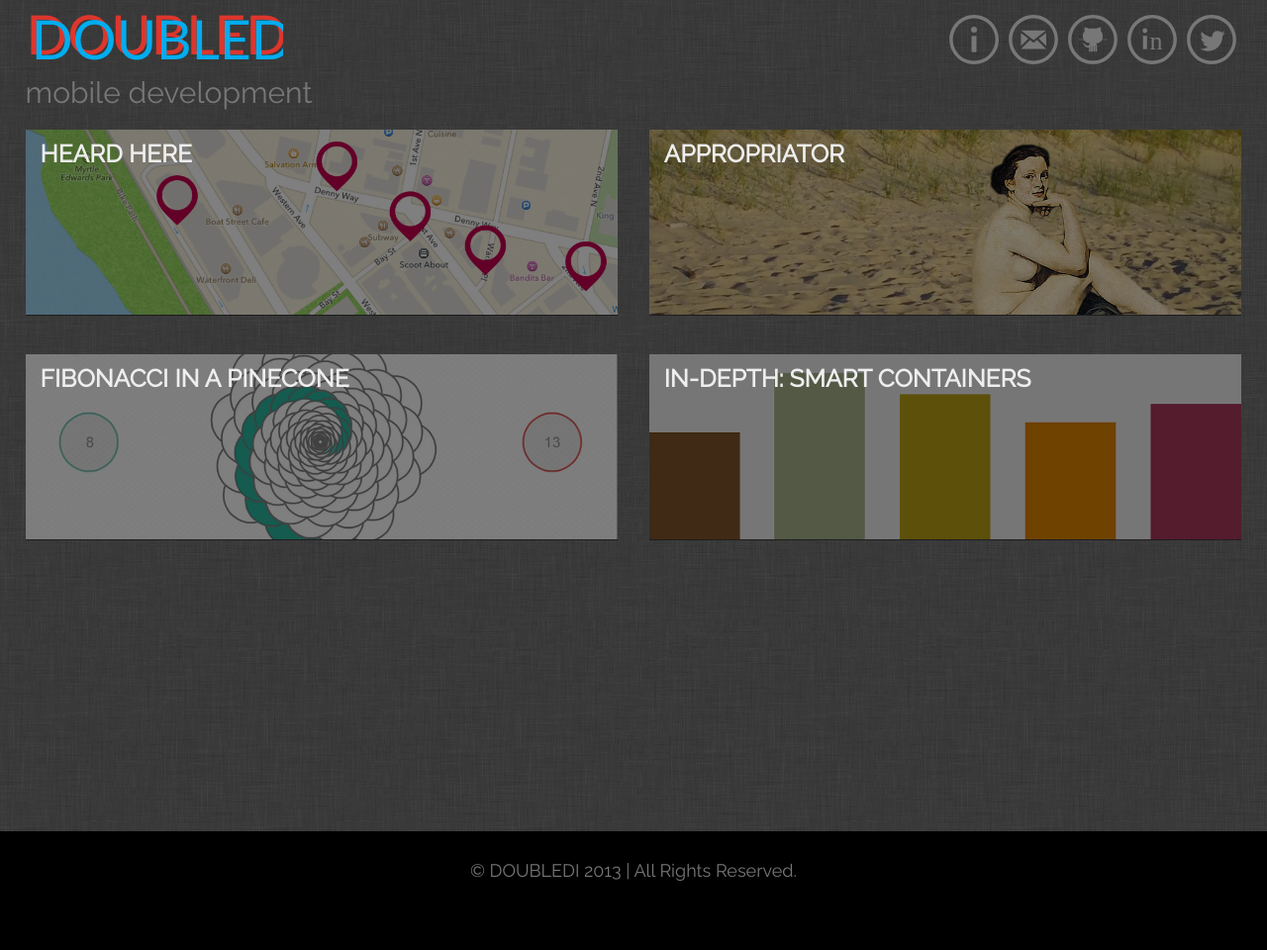
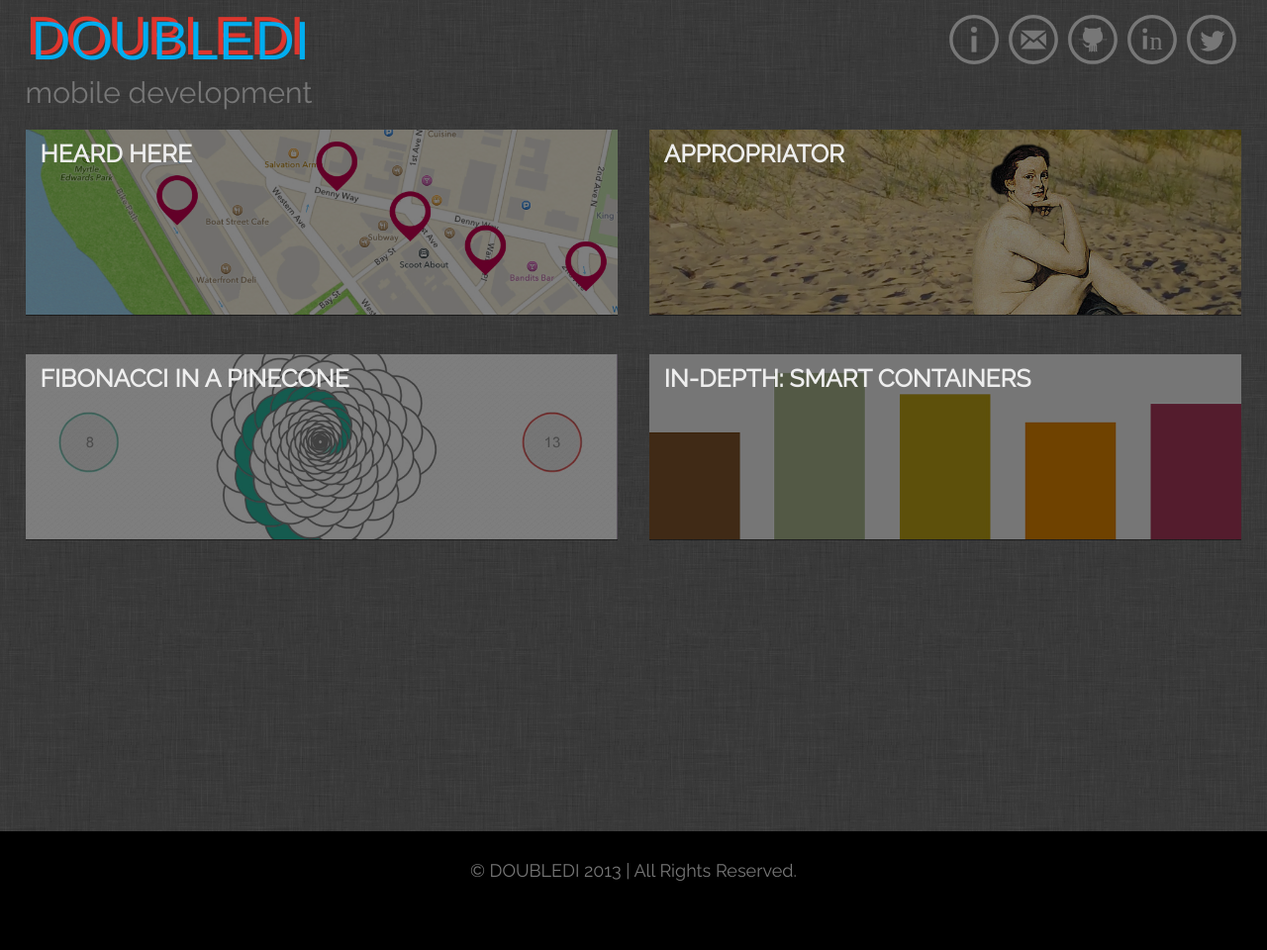
Before and after one commit to diannamertz/doubledi.github.com, a Jekyll site: the page built from index.html, in a window 1280 px wide. Shown: the whole page at 99% size. Built offline with Jekyll 4.4.1, drawn with Linux system fonts in a browser that asks for light colours.

Commit message:
fix firefox

```diff
--- a/_layouts/default.html
+++ b/_layouts/default.html
@@ -43,7 +43,7 @@
                       xmlns:xlink="http://www.w3.org/1999/xlink"
                       x="0px"
                       y="0px"
-                      width="260px"
+                      width="300px"
                       height="60px"
                       viewBox="0 0 {width} {height}"
                       enable-background="new 0 0 {width} {height}"
@@ -52,11 +52,11 @@
                       target="_top">
                 <text transform="matrix(1 0 0 1 0.5049 45.041)"
                       fill="#DD362D"
-                      font-family="'OriyaSangamMN', 'Trebuchet MS'"
+                      font-family="'OriyaSangamMN', 'Helvetica'"
                       font-size="55">DOUBLEDI</text>
                 <text transform="matrix(1 0 0 1 5.7803 50.127)"
                       fill="#00ADEF"
-                      font-family="'OriyaSangamMN', 'Trebuchet MS'"
+                      font-family="'OriyaSangamMN', 'Helvetica'"
                       font-size="55">DOUBLEDI</text>
                       </a>
                 </svg>
```
